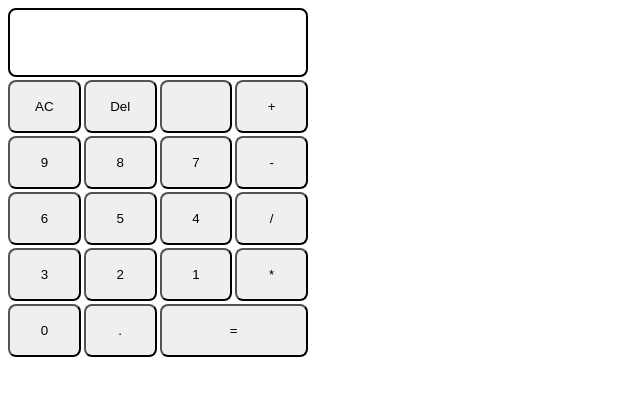
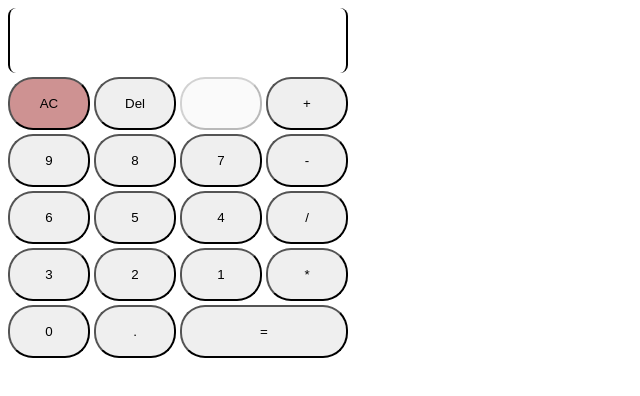
Before and after one commit to isma297/calculator, a plain HTML site: page index.html in a window 1280 px wide. Both pictures are taken after a click on the button "Del". Shown: the whole page, without its empty margins (0-640 px from the left). Drawn offline with Linux system fonts and the light colour scheme; a web font is replaced by a local one.

Commit message:
Change UI style

```diff
--- a/index.html
+++ b/index.html
@@ -15,10 +15,10 @@
 <body>
 
   <div id="grid">
-    <div class="grid-col-span-4" id="result"></div>
+    <div class="grid-col-span-4" id="display"></div>
     <button id="ac">AC</button>
     <button id="del">Del</button>
-    <button id=""></button>
+    <button id=""disabled></button>
     <button id="9" class="number"> 9 </button>
     <button id="8" class="number"> 8 </button>
     <button id="7" class="number"> 7 </button>
--- a/script.js
+++ b/script.js
@@ -1,22 +1,33 @@
 const numberButtons = document.querySelectorAll('.number');
-const displayValue = document.querySelector('#result');
+const displayValue = document.querySelector('#display');
 const operator = document.querySelectorAll('.operator')
 const ac = document.querySelector('#ac');
 const equal = document.querySelector('.equal');
 const float = document.querySelector('.floatingPoint');
+const backspace = document.querySelector('#del');
 let arrayOfStringNumbers = [];
 let i;
 let numString = '';
 let arrayOfNumbers = [];
 
-float.addEventListener('click',()=>{writeFloatingPoint()})
+backspace.addEventListener('click', () => { undo() });
+float.addEventListener('click', () => { writeFloatingPoint() })
 equal.addEventListener('click', () => { equals() });
 ac.addEventListener('click', () => { allClear() });
 numberButtons.forEach((button) => { button.addEventListener('click', () => { writeNumber(button.id) }) });
 operator.forEach((button) => { button.addEventListener('click', () => { writeOperator(button.id) }) });
-function writeFloatingPoint() {
-  if (!numString.includes('.')) { writeNumber('.') }
+
+function undo() {
+  if(!arrayOfStringNumbers[i]){i--}
+  let modifiedString=numString.slice(0,numString.length-1);
+numString=modifiedString;
+displayValue.textContent=modifiedString;
+arrayOfStringNumbers[i] =modifiedString;
+console.log(numString);
+console.log(displayValue.textContent);
+console.log(arrayOfStringNumbers);
 }
+
 function writeNumber(a) {
   if (numString.length < 9) {
     displayValue.textContent += a;
@@ -53,6 +64,9 @@ function equals(a) {
   writeNumber(result);
 }
 
+function writeFloatingPoint() {
+  if (!numString.includes('.')) { writeNumber('.') }
+}
 function add(numbers) {
   return numbers.reduce((a, b) => { return a + b })
 }
--- a/style.css
+++ b/style.css
@@ -1,12 +1,13 @@
 #grid {
-  width: 300px;
+  width: 340px;
   height: 300px;
   text-align: center;
   display: grid;
   grid-template-columns: repeat(4, 1fr);
-  gap: 3px;
+  gap: 4px;
 }
 
+#ac{background-color: #ce9292;}
 .grid-col-span-4 {
   grid-column: span 4;
 }
@@ -37,14 +38,18 @@
 
 button {
   padding: 17px;
-  border-radius: 8px;
+  border-radius: 25px;
   font-family: 'Scientific Calculator LCD', sans-serif;
 }
 
-#result {
+#display {
   border-style: solid;
   border-radius: 8px;
   border-width: 2px;
+  border-bottom: none;
+  border-top: none;
+  /* border-left: none;
+  border-right: none; */
   height: 65px;
   text-align: right;
   margin-bottom: 0px;
```
